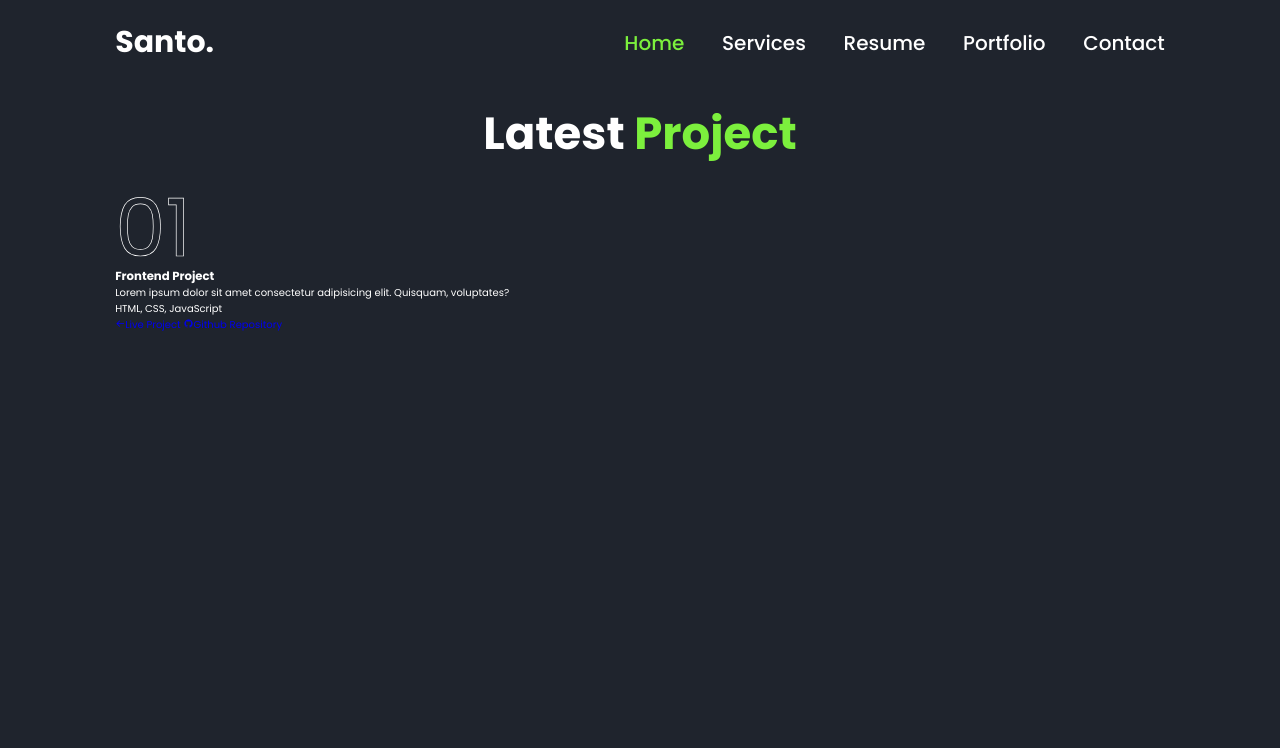
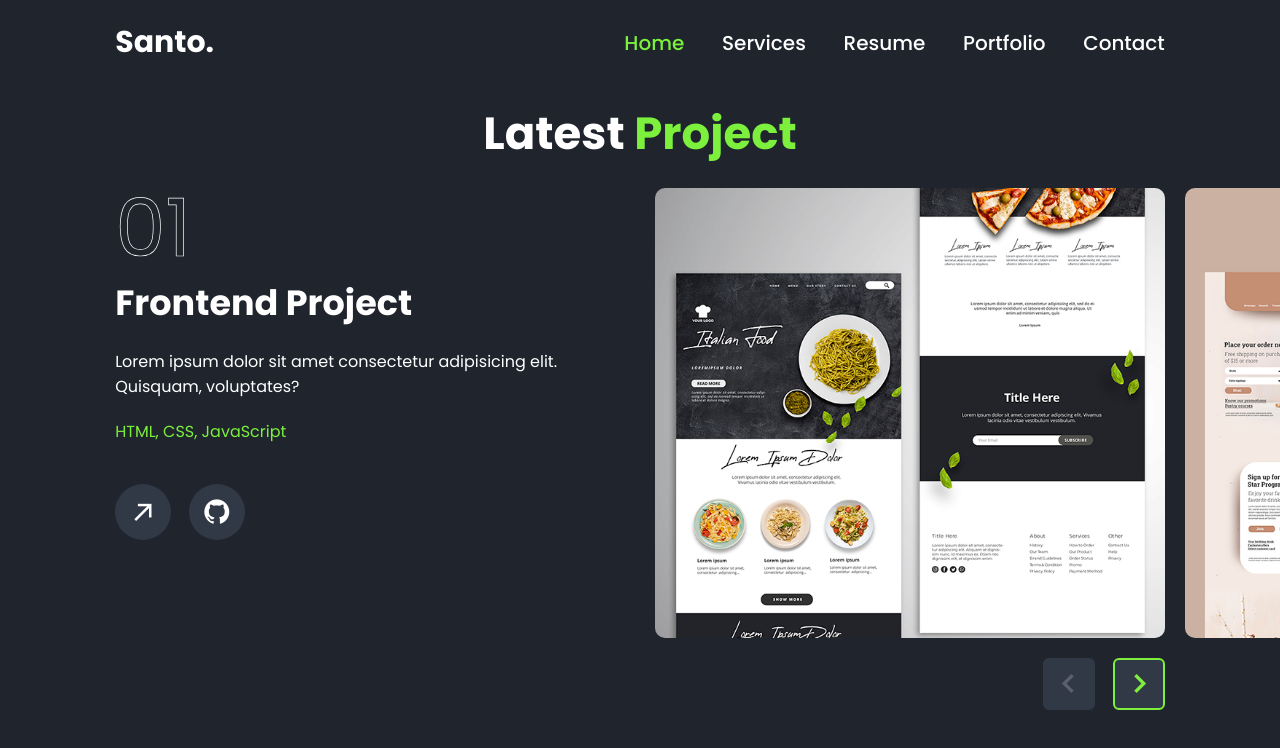
Before and after one commit to santorasu/Personal_Portfolio, a plain HTML site: page index.html in a window 1280 px wide. Drawn offline with nearby package versions, Linux system fonts and the light colour scheme.

Commit message:
update portfolio section

```diff
--- a/css/style.css
+++ b/css/style.css
@@ -524,3 +524,118 @@ background: var(--main-color);
     color: transparent;
     line-height: 1;
 }
+
+.portfolio-box h3{
+    font-size: 3.5rem;
+    margin: .8rem 0 2rem;
+}
+
+.portfolio-box p{
+    font-size: 1.6rem;
+}
+
+.portfolio-box .tech{
+    margin: 2rem 0;
+    color: var(--main-color);
+    border-radius: .1rem solid var(--white-color);
+    padding-bottom: 2rem;
+}
+
+.portfolio-box .live-github a{
+    position: relative;
+    display: inline-flex;
+    padding: 1.3rem;
+    font-size: 3rem;
+    color: var(--white-color);
+    border-radius: 50%;
+    background: var(--second-bg-color);
+    transition: .5s;
+}
+
+.portfolio-box .live-github a:hover{
+    color: var(--main-color);
+}
+
+
+.portfolio-box .live-github a:first-child{
+    margin-right: 1.5rem;
+}
+
+.portfolio-box .live-github a:first-child i{
+    transform: rotate(135deg);
+}
+
+.portfolio-box .live-github a span{
+    position: absolute;
+    top: -60%;
+    left: 50%;
+    transform: translateX(-50%) scale(.9);
+    font-size: 1.6rem;
+    white-space: nowrap;
+    padding: .5rem 1rem;
+    border-radius: .6rem;
+    pointer-events: none;
+    background: var(--white-color);
+    color: var(--bg-color);
+    opacity: 0;
+    transition: .2s;
+}
+
+.portfolio-box .live-github a:hover span{
+    top: -70%;
+    opacity: 1;
+    transform: translateX(-50%) scale(1);
+}
+
+
+.portfolio-box .portfolio-carousel{
+    width: 100%;
+    height: 45rem;
+    border-radius: 1rem;
+}
+
+.portfolio-carousel .img-slide{
+    display: grid;
+    grid-auto-flow: column;
+    grid-auto-columns: 100%;
+    gap: 2rem;
+    height: inherit;
+    transition: .5s;
+}
+
+.portfolio-carousel .img-item{
+    height: inherit;
+}
+
+.portfolio-carousel .img-item img{
+    display: block;
+    width: 100%;
+    height: 100%;
+    object-fit: cover;
+    border-radius: 1rem;
+}
+
+.portfolio-box .navigation{
+    text-align: right;
+    margin-top: 2rem;
+}
+
+.portfolio-box .navigation button{
+    display: inline-flex;
+    padding: .4rem;
+    background: var(--second-bg-color);
+    border: .2rem solid var(--main-color);
+    border-radius: .6rem;
+    font-size: 4rem;
+    color: var(--main-color);
+    cursor: pointer;
+}
+
+.portfolio-box .navigation button.disabled{
+    border-color: var(--second-bg-color);
+    color: var(--disable-color);
+}
+
+.portfolio-box .navigation .arrow-right{
+    margin-left: 1.5rem;
+}
--- a/index.html
+++ b/index.html
@@ -365,7 +365,7 @@
 <section class="portfolio active">
     <h2 class="heading">Latest <span>Project</span></h2>
 
-    <div class="project-container">
+    <div class="portfolio-container">
         <div class="portfolio-box">
             <div class="portfolio-details active">
                 <p class="numb">01</p>
@@ -403,7 +403,38 @@
 
         <div class="portfolio-box">
             <!-- Images -->
+             <div class="portfolio-carousel">
+                <div class="img-slide">
+                    <div class="img-item">
+                        <img src="images/portfolio1.jpg">
+                    </div>
 
+                    <div class="img-item">
+                        <img src="images/portfolio2.jpg">
+                    </div>
+
+                    <div class="img-item">
+                        <img src="images/portfolio3.jpg">
+                    </div>
+
+                    <div class="img-item">
+                        <img src="images/portfolio4.jpg">
+                    </div>
+
+                    <div class="img-item">
+                        <img src="images/portfolio5.jpg">
+                    </div>
+
+                    <div class="img-item">
+                        <img src="images/portfolio6.jpg">
+                    </div>
+                </div>
+             </div>
+
+             <div class="navigation">
+                <button class="arrow-left disabled"><i class="bx bx-chevron-left"></i></button>
+                <button class="arrow-right"><i class="bx bx-chevron-right"></i></button>
+             </div>
         </div>
 
     </div>
--- a/js/script.js
+++ b/js/script.js
@@ -18,3 +18,39 @@ resumeBtns.forEach((btn, idx) => {
         }
     });
 });
+
+
+const arrowRight = document.querySelector('.portfolio-box .navigation .arrow-right');
+const arrowLeft = document.querySelector('.portfolio-box .navigation .arrow-left');
+
+let index = 0;
+
+const activePortfolio = () => {
+    const imgSlide = document.querySelector('.portfolio-carousel .img-slide');
+
+    imgSlide.style.transform = `translateX(${(-index * 100)}%)`;
+}
+
+arrowRight.addEventListener('click', () => {
+    if (index < 4) {
+        index++;
+        arrowLeft.classList.remove('disabled');
+    } else {
+        index = 5;
+        arrowRight.classList.add('disabled');
+        // Loop back to the first item if you are at the end
+    }
+    activePortfolio();
+});
+
+arrowLeft.addEventListener('click', () => {
+    if (index > 1) {
+        index--;
+        arrowRight.classList.remove('disabled');
+    } else {
+        index = 0
+        arrowLeft.classList.add('disabled');
+     // Loop back to the last item if you are at the start
+    }
+    activePortfolio();
+});
```
